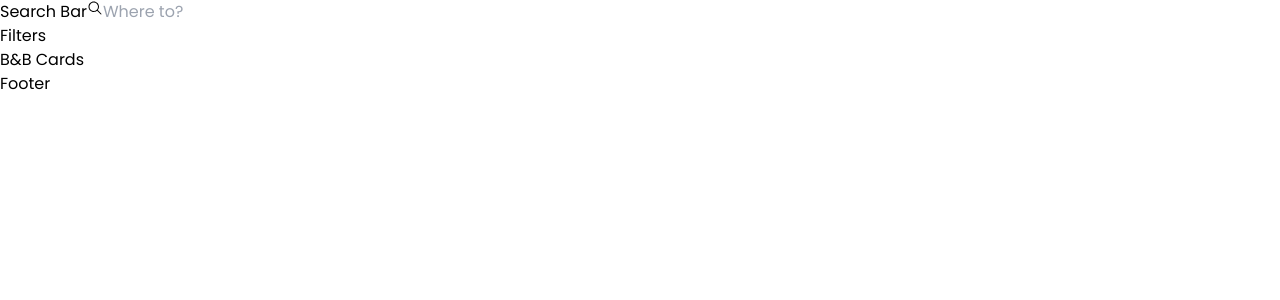
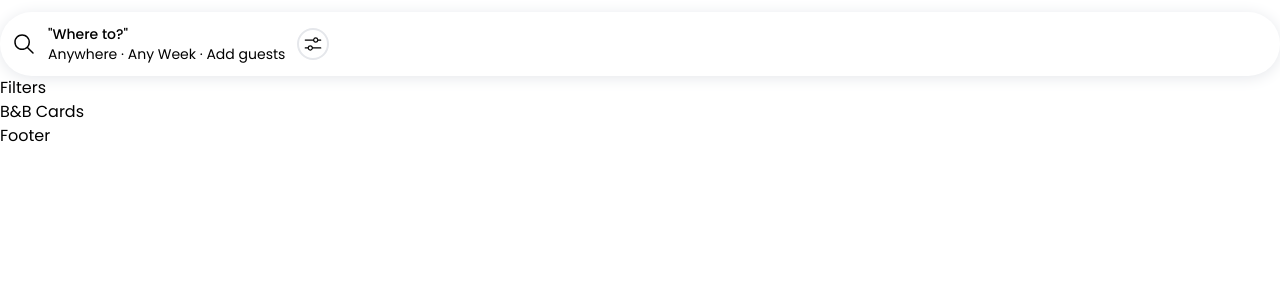
Before and after one commit to sharonytlau/airbnb-clone-nextjs, a Next.js app: page /Explore in a window 1280 px wide. Shown: the top 300 px of the page. Built offline with nearby package versions, Linux system fonts and the light colour scheme.

Commit message:
feat: search bar

```diff
--- /dev/null
+++ b/components/SearchBar.tsx
@@ -0,0 +1,20 @@
+import React from 'react'
+import { SearchIcon } from 'components/icons/SearchIcon'
+import { FilterIcon } from 'components/icons/FilterIcon'
+
+function SearchBar() {
+  return (
+    <div className="flex items-center gap-3 rounded-full p-3 shadow-[0_2px_15px] shadow-gray-200 ">
+      <SearchIcon className="text-xl" />
+      <div className="text-sm ">
+        <p className="font-medium">"Where to?"</p>
+        <p>Anywhere · Any Week · Add guests </p>
+      </div>
+      <div className="w-8 h-8 border-solid border-2 border-gray-200 rounded-full flex items-center justify-center">
+        <FilterIcon className="text-lg" />
+      </div>
+    </div>
+  )
+}
+
+export default SearchBar
--- /dev/null
+++ b/components/icons/FilterIcon.jsx
@@ -0,0 +1,10 @@
+export function FilterIcon(props) {
+  return (
+    <svg width="1em" height="1em" viewBox="0 0 24 24" {...props}>
+      <path
+        fill="currentColor"
+        d="M8.75 13.5a3.251 3.251 0 0 1 3.163 2.498L21.25 16a.75.75 0 0 1 .102 1.493l-.102.007h-9.337a3.251 3.251 0 0 1-6.326 0H2.75a.75.75 0 0 1-.102-1.493L2.75 16h2.837a3.251 3.251 0 0 1 3.163-2.5Zm0 1.5a1.75 1.75 0 0 0-1.652 1.172l-.021.063l-.039.148a1.756 1.756 0 0 0 .02.815l.04.13l.025.069a1.75 1.75 0 0 0 3.28-.069l.04-.13l-.018.06a1.75 1.75 0 0 0 .048-.815l-.03-.137l-.02-.07l-.047-.134A1.75 1.75 0 0 0 8.75 15Zm6.5-11a3.251 3.251 0 0 1 3.163 2.5h2.837a.75.75 0 0 1 .102 1.493L21.25 8h-2.837a3.251 3.251 0 0 1-6.326 0H2.75a.75.75 0 0 1-.102-1.493L2.75 6.5l9.337-.002A3.251 3.251 0 0 1 15.25 4Zm0 1.5a1.75 1.75 0 0 0-1.652 1.173l-.021.062l-.038.148a1.757 1.757 0 0 0 .019.815l.04.13l.025.069a1.75 1.75 0 0 0 3.28-.068l.04-.131l-.018.06a1.75 1.75 0 0 0 .048-.815l-.03-.137l-.02-.07l-.047-.134A1.75 1.75 0 0 0 15.25 5.5Z"
+      ></path>
+    </svg>
+  )
+}
--- a/pages/Explore.tsx
+++ b/pages/Explore.tsx
@@ -1,15 +1,11 @@
 import React from 'react'
-import { SearchIcon } from 'components/icons/SearchIcon'
+import SearchBar from 'components/SearchBar'
 
 function Explore() {
   return (
-    <div>
+    <div className="flex flex-col justify-between h-full pt-3">
       {/* Search Bar */}
-      <div className="flex">
-        Search Bar
-        <SearchIcon />
-        <input type="text" placeholder="Where to?" />
-      </div>
+      <SearchBar />
       {/* Filters */}
       <div>Filters</div>
       {/* B&B Cards */}
--- a/pages/index.tsx
+++ b/pages/index.tsx
@@ -5,8 +5,8 @@ import Explore from './Explore'
 
 const Home: NextPage = () => {
   return (
-    <div className="flex min-h-screen flex-col items-center justify-center py-2">
-     <Explore/>
+    <div className="flex h-screen flex-col items-center justify-center py-2">
+      <Explore />
     </div>
   )
 }
```
